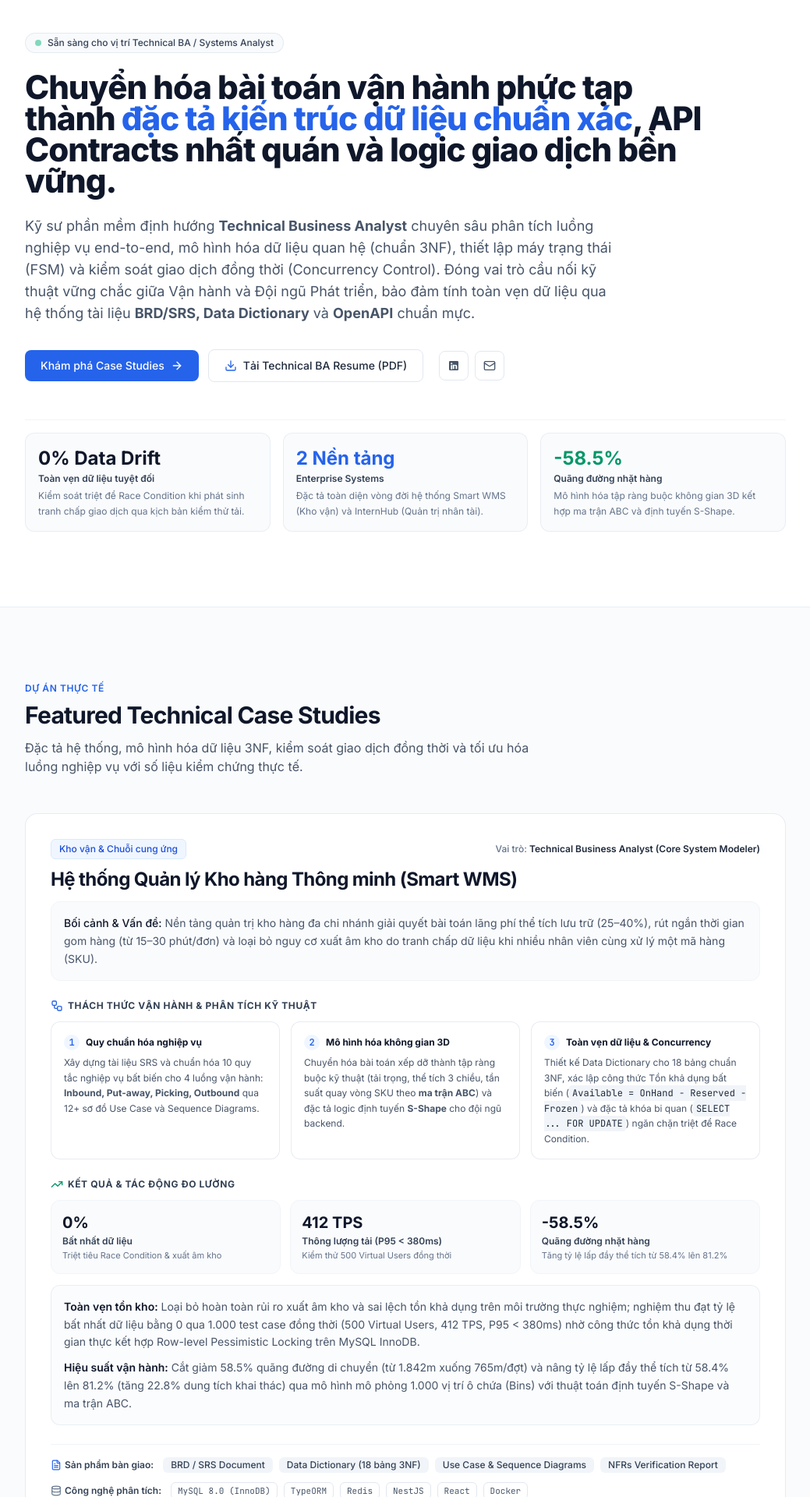
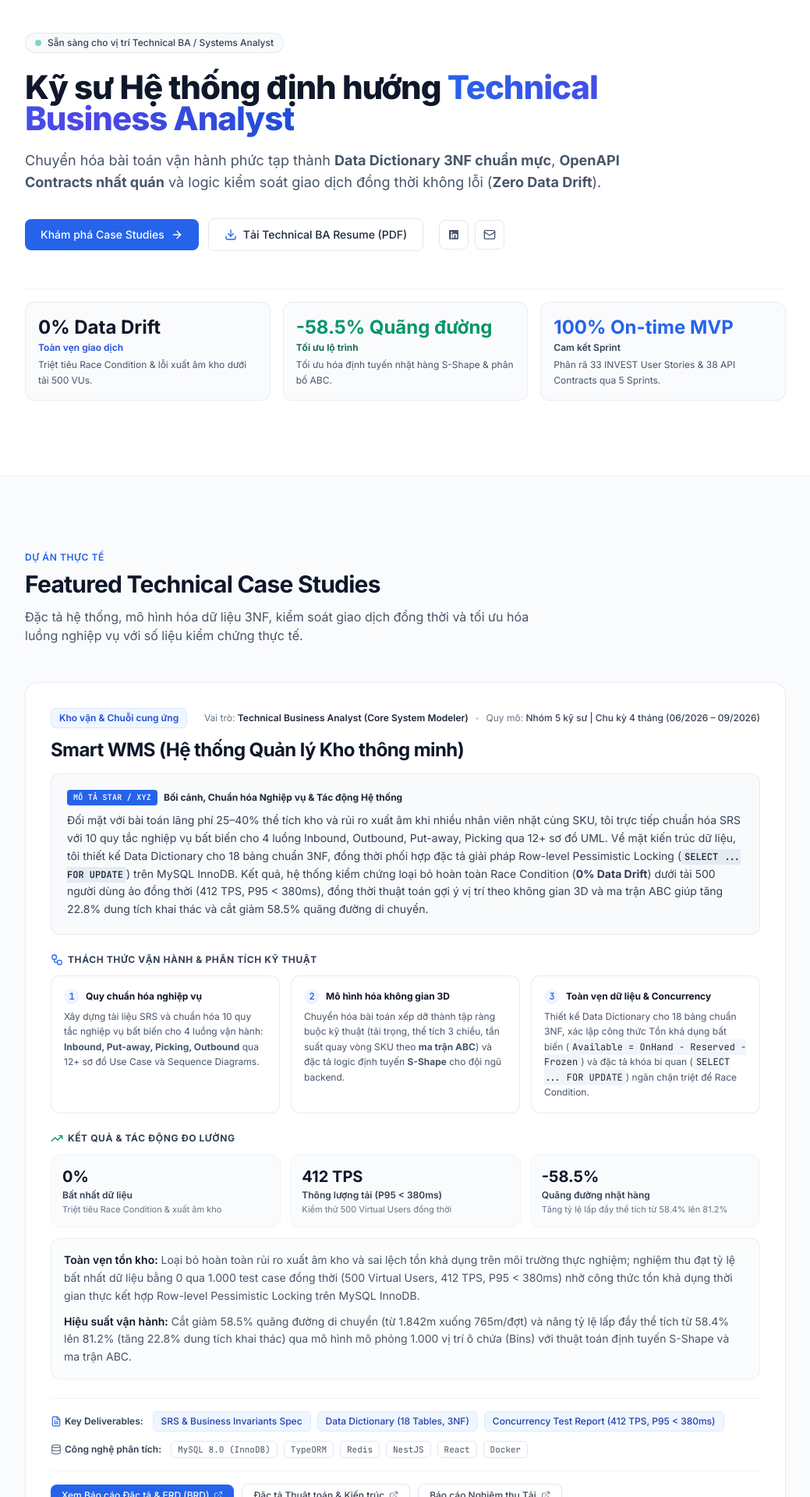
Before and after one commit to Nguyntanh/portfolio, a React (Vite) app: page / in a window 1280 px wide. Shown: the part 120-2040 px from the top of the page at 78% size, without its empty margins (120-1159 px from the left). Built offline with nearby package versions, Linux system fonts and the light colour scheme.

Commit message:
cập nhật nội dung

```diff
--- a/index.html
+++ b/index.html
@@ -7,7 +7,7 @@
     <title>Nguyễn Tuấn Anh | Technical Business Analyst Portfolio</title>
     <meta
       name="description"
-      content="Chuyển hóa bài toán vận hành phức tạp thành đặc tả kiến trúc dữ liệu chuẩn xác, API Contracts nhất quán và logic giao dịch bền vững. Kỹ sư phần mềm định hướng Technical Business Analyst."
+      content="Kỹ sư Hệ thống định hướng Technical Business Analyst. Chuyển hóa bài toán vận hành phức tạp thành Data Dictionary 3NF chuẩn mực, OpenAPI Contracts nhất quán và logic kiểm soát giao dịch đồng thời không lỗi (Zero Data Drift)."
     />
     <link rel="preconnect" href="https://fonts.googleapis.com" />
     <link rel="preconnect" href="https://fonts.gstatic.com" crossorigin />
--- a/src/App.tsx
+++ b/src/App.tsx
@@ -55,7 +55,9 @@ interface CaseStudy {
   tag: string;
   title: string;
   role: string;
+  scale: string;
   context: string;
+  starDescription: ReactNode;
   actions: ProjectActionItem[];
   metrics: ProjectMetric[];
   results: ReactNode[];
@@ -69,10 +71,20 @@ const CASE_STUDIES: CaseStudy[] = [
   {
     id: "smart-wms",
     tag: "Kho vận & Chuỗi cung ứng",
-    title: "Hệ thống Quản lý Kho hàng Thông minh (Smart WMS)",
+    title: "Smart WMS (Hệ thống Quản lý Kho thông minh)",
     role: "Technical Business Analyst (Core System Modeler)",
+    scale: "Nhóm 5 kỹ sư | Chu kỳ 4 tháng (06/2026 – 09/2026)",
     context:
-      "Nền tảng quản trị kho hàng đa chi nhánh giải quyết bài toán lãng phí thể tích lưu trữ (25–40%), rút ngắn thời gian gom hàng (từ 15–30 phút/đơn) và loại bỏ nguy cơ xuất âm kho do tranh chấp dữ liệu khi nhiều nhân viên cùng xử lý một mã hàng (SKU).",
+      "Nền tảng quản trị kho hàng đa chi nhánh giải quyết bài toán lãng phí thể tích lưu trữ (25–40%), rút ngắn thời gian gom hàng và loại bỏ nguy cơ xuất âm kho do tranh chấp dữ liệu khi nhiều nhân viên cùng xử lý một mã hàng (SKU).",
+    starDescription: (
+      <span>
+        Đối mặt với bài toán lãng phí 25–40% thể tích kho và rủi ro xuất âm khi nhiều nhân viên nhặt cùng SKU, tôi trực tiếp chuẩn hóa SRS với 10 quy tắc nghiệp vụ bất biến cho 4 luồng Inbound, Outbound, Put-away, Picking qua 12+ sơ đồ UML. Về mặt kiến trúc dữ liệu, tôi thiết kế Data Dictionary cho 18 bảng chuẩn 3NF, đồng thời phối hợp đặc tả giải pháp Row-level Pessimistic Locking (
+        <code className="bg-slate-200/80 text-slate-800 px-1 py-0.5 rounded font-mono text-xs font-semibold">
+          SELECT ... FOR UPDATE
+        </code>
+        ) trên MySQL InnoDB. Kết quả, hệ thống kiểm chứng loại bỏ hoàn toàn Race Condition (<strong>0% Data Drift</strong>) dưới tải 500 người dùng ảo đồng thời (412 TPS, P95 &lt; 380ms), đồng thời thuật toán gợi ý vị trí theo không gian 3D và ma trận ABC giúp tăng 22.8% dung tích khai thác và cắt giảm 58.5% quãng đường di chuyển.
+      </span>
+    ),
     actions: [
       {
         title: "Quy chuẩn hóa nghiệp vụ",
@@ -139,10 +151,9 @@ const CASE_STUDIES: CaseStudy[] = [
       ),
     ],
     artifacts: [
-      "BRD / SRS Document",
-      "Data Dictionary (18 bảng 3NF)",
-      "Use Case & Sequence Diagrams",
-      "NFRs Verification Report",
+      "SRS & Business Invariants Spec",
+      "Data Dictionary (18 Tables, 3NF)",
+      "Concurrency Test Report (412 TPS, P95 < 380ms)",
     ],
     techStack: ["MySQL 8.0 (InnoDB)", "TypeORM", "Redis", "NestJS", "React", "Docker"],
     links: [
@@ -164,10 +175,16 @@ const CASE_STUDIES: CaseStudy[] = [
   {
     id: "internhub",
     tag: "Quản trị Nhân tài Doanh nghiệp",
-    title: "Nền tảng Quản lý Thực tập sinh Tập trung (InternHub)",
+    title: "InternHub (Nền tảng Quản trị Thực tập sinh)",
     role: "Technical Business Analyst (Workflows & Architecture)",
+    scale: "Nhóm 5 kỹ sư | 5 Sprints (01/2026 – 04/2026)",
     context:
       "Số hóa toàn diện vòng đời thực tập sinh thay thế quy trình thủ công qua Excel/Zalo; tự động hóa cấp và thu hồi quyền truy cập, giảm tải tác vụ hành chính và chuẩn hóa thang đo thẩm định năng lực đa chiều.",
+    starDescription: (
+      <span>
+        Nhằm số hóa quy trình quản lý thực tập sinh phân tán qua Excel và kiểm soát độ lệch điểm đánh giá cảm tính, tôi chịu trách nhiệm phân rã 33 INVEST User Stories và chuẩn hóa 38 RESTful API Contracts kèm Error Catalog trên OpenAPI. Về thiết kế lõi, tôi xây dựng Data Dictionary 26 bảng, ứng dụng Finite State Machine (FSM) và cấu trúc JSONB Snapshots đóng băng tiêu chí Rubric nhằm đảm bảo toàn vẹn dữ liệu truy vết (Audit Trail). Giải pháp giúp đội ngũ bàn giao <strong>100% phạm vi MVP</strong> đúng hạn qua 5 Sprints, cắt giảm hơn 70% thao tác xử lý thủ công và xử lý import streaming &gt; 1.000 bản ghi trong 30 giây qua hàng đợi BullMQ.
+      </span>
+    ),
     actions: [
       {
         title: "Chuẩn hóa luồng & API Contracts",
@@ -228,10 +245,9 @@ const CASE_STUDIES: CaseStudy[] = [
       ),
     ],
     artifacts: [
-      "BRD / SRS Document",
-      "User Stories & INVEST Backlog",
-      "API Contracts Master (OpenAPI)",
-      "Edge Cases & Concurrency Risk Matrix",
+      "33 INVEST User Stories & Acceptance Criteria",
+      "OpenAPI 3.0 Contracts & Error Catalog (38 Endpoints)",
+      "FSM State Transition & JSONB Audit Model",
     ],
     techStack: ["PostgreSQL 16 (JSONB & GIN)", "Redis", "BullMQ", "NestJS", "React", "Docker"],
     links: [
@@ -450,14 +466,18 @@ export default function Portfolio() {
             </div>
 
             {/* Main Headline */}
-            <h1 className="text-3xl sm:text-4xl md:text-[42px] font-extrabold text-slate-900 tracking-tight leading-[1.25] mb-6 max-w-4xl">
-              Chuyển hóa bài toán vận hành phức tạp thành{" "}
-              <span className="text-blue-600">đặc tả kiến trúc dữ liệu chuẩn xác</span>, API Contracts nhất quán và logic giao dịch bền vững.
+            <h1 className="text-3xl sm:text-4xl md:text-[42px] font-extrabold text-slate-900 tracking-tight leading-[1.25] mb-5 max-w-4xl">
+              Kỹ sư Hệ thống định hướng{" "}
+              <span className="text-transparent bg-clip-text bg-gradient-to-r from-blue-600 via-indigo-600 to-blue-700">
+                Technical Business Analyst
+              </span>
             </h1>
 
-            {/* Paragraph / Intro */}
+            {/* Sub-headline */}
             <p className="text-base sm:text-lg text-slate-600 leading-relaxed max-w-3xl mb-8">
-              Kỹ sư phần mềm định hướng <strong>Technical Business Analyst</strong> chuyên sâu phân tích luồng nghiệp vụ end-to-end, mô hình hóa dữ liệu quan hệ (chuẩn 3NF), thiết lập máy trạng thái (FSM) và kiểm soát giao dịch đồng thời (Concurrency Control). Đóng vai trò cầu nối kỹ thuật vững chắc giữa Vận hành và Đội ngũ Phát triển, bảo đảm tính toàn vẹn dữ liệu qua hệ thống tài liệu <strong>BRD/SRS, Data Dictionary</strong> và <strong>OpenAPI</strong> chuẩn mực.
+              Chuyển hóa bài toán vận hành phức tạp thành <strong>Data Dictionary 3NF chuẩn mực</strong>,{" "}
+              <strong>OpenAPI Contracts nhất quán</strong> và logic kiểm soát giao dịch đồng thời không lỗi (
+              <strong>Zero Data Drift</strong>).
             </p>
 
             {/* CTA Buttons */}
@@ -500,29 +520,29 @@ export default function Portfolio() {
               </div>
             </div>
 
-            {/* Key Metrics Strip */}
+            {/* Core Metrics Bar */}
             <div className="grid grid-cols-1 sm:grid-cols-3 gap-4 pt-4 border-t border-slate-100">
               <div className="p-4 rounded-xl bg-slate-50/70 border border-slate-200/70">
                 <div className="text-2xl font-bold text-slate-900 mb-0.5">0% Data Drift</div>
-                <div className="text-xs font-semibold text-slate-700 mb-1">Toàn vẹn dữ liệu tuyệt đối</div>
-                <p className="text-xs text-slate-500 leading-relaxed">
-                  Kiểm soát triệt để Race Condition khi phát sinh tranh chấp giao dịch qua kịch bản kiểm thử tải.
+                <div className="text-xs font-semibold text-blue-700 mb-1">Toàn vẹn giao dịch</div>
+                <p className="text-xs text-slate-600 leading-relaxed">
+                  Triệt tiêu Race Condition &amp; lỗi xuất âm kho dưới tải 500 VUs.
                 </p>
               </div>
 
               <div className="p-4 rounded-xl bg-slate-50/70 border border-slate-200/70">
-                <div className="text-2xl font-bold text-blue-600 mb-0.5">2 Nền tảng</div>
-                <div className="text-xs font-semibold text-slate-700 mb-1">Enterprise Systems</div>
-                <p className="text-xs text-slate-500 leading-relaxed">
-                  Đặc tả toàn diện vòng đời hệ thống Smart WMS (Kho vận) và InternHub (Quản trị nhân tài).
+                <div className="text-2xl font-bold text-emerald-600 mb-0.5">-58.5% Quãng đường</div>
+                <div className="text-xs font-semibold text-emerald-800 mb-1">Tối ưu lộ trình</div>
+                <p className="text-xs text-slate-600 leading-relaxed">
+                  Tối ưu hóa định tuyến nhặt hàng S-Shape &amp; phân bổ ABC.
                 </p>
               </div>
 
               <div className="p-4 rounded-xl bg-slate-50/70 border border-slate-200/70">
-                <div className="text-2xl font-bold text-emerald-600 mb-0.5">-58.5%</div>
-                <div className="text-xs font-semibold text-slate-700 mb-1">Quãng đường nhặt hàng</div>
-                <p className="text-xs text-slate-500 leading-relaxed">
-                  Mô hình hóa tập ràng buộc không gian 3D kết hợp ma trận ABC và định tuyến S-Shape.
+                <div className="text-2xl font-bold text-blue-600 mb-0.5">100% On-time MVP</div>
+                <div className="text-xs font-semibold text-slate-700 mb-1">Cam kết Sprint</div>
+                <p className="text-xs text-slate-600 leading-relaxed">
+                  Phân rã 33 INVEST User Stories &amp; 38 API Contracts qua 5 Sprints.
                 </p>
               </div>
             </div>
@@ -552,22 +572,39 @@ export default function Portfolio() {
                 >
                   {/* Top Header */}
                   <div className="mb-6">
-                    <div className="flex flex-wrap items-center justify-between gap-2 mb-2.5">
-                      <span className="text-xs font-medium px-2.5 py-1 rounded-md bg-blue-50 text-blue-700 border border-blue-100">
+                    <div className="flex flex-wrap items-center justify-between gap-2 mb-3">
+                      <span className="text-xs font-semibold px-2.5 py-1 rounded-md bg-blue-50 text-blue-700 border border-blue-100">
                         {project.tag}
                       </span>
-                      <span className="text-xs text-slate-500 font-medium">
-                        Vai trò: <strong className="text-slate-800 font-semibold">{project.role}</strong>
-                      </span>
+                      <div className="flex flex-wrap items-center gap-2 text-xs text-slate-500">
+                        <span>
+                          Vai trò: <strong className="text-slate-800 font-semibold">{project.role}</strong>
+                        </span>
+                        <span className="text-slate-300">•</span>
+                        <span>
+                          Quy mô: <strong className="text-slate-700 font-medium">{project.scale}</strong>
+                        </span>
+                      </div>
                     </div>
 
-                    <h3 className="text-xl sm:text-2xl font-bold text-slate-900 tracking-tight mb-3">
+                    <h3 className="text-xl sm:text-2xl font-bold text-slate-900 tracking-tight mb-3.5">
                       {project.title}
                     </h3>
 
-                    <p className="text-sm text-slate-600 leading-relaxed bg-slate-50/70 p-4 rounded-xl border border-slate-100">
-                      <strong className="text-slate-900 font-medium">Bối cảnh &amp; Vấn đề:</strong> {project.context}
-                    </p>
+                    {/* Đoạn mô tả STAR/XYZ */}
+                    <div className="p-4 sm:p-5 rounded-xl bg-slate-50/90 border border-slate-200/80 text-sm leading-relaxed text-slate-700">
+                      <div className="flex items-center gap-2 mb-2">
+                        <span className="px-2 py-0.5 rounded bg-blue-600 text-white font-mono text-[10px] font-bold tracking-wide uppercase">
+                          Mô tả STAR / XYZ
+                        </span>
+                        <span className="text-xs font-bold text-slate-800">
+                          Bối cảnh, Chuẩn hóa Nghiệp vụ &amp; Tác động Hệ thống
+                        </span>
+                      </div>
+                      <div className="text-slate-700 leading-relaxed text-sm sm:text-[14px]">
+                        {project.starDescription}
+                      </div>
+                    </div>
                   </div>
 
                   {/* Actions Taken (3 key points) */}
@@ -630,12 +667,12 @@ export default function Portfolio() {
                     <div className="flex flex-wrap items-center gap-2 text-xs">
                       <span className="font-semibold text-slate-700 mr-1 flex items-center gap-1">
                         <FileText className="w-3.5 h-3.5 text-blue-600" />
-                        Sản phẩm bàn giao:
+                        Key Deliverables:
                       </span>
                       {project.artifacts.map((art, artIdx) => (
                         <span
                           key={artIdx}
-                          className="px-2.5 py-0.5 rounded-md bg-slate-100 text-slate-700 font-medium"
+                          className="px-2.5 py-1 rounded-md bg-blue-50 text-blue-800 border border-blue-100 font-medium text-xs shadow-2xs"
                         >
                           {art}
                         </span>
```
